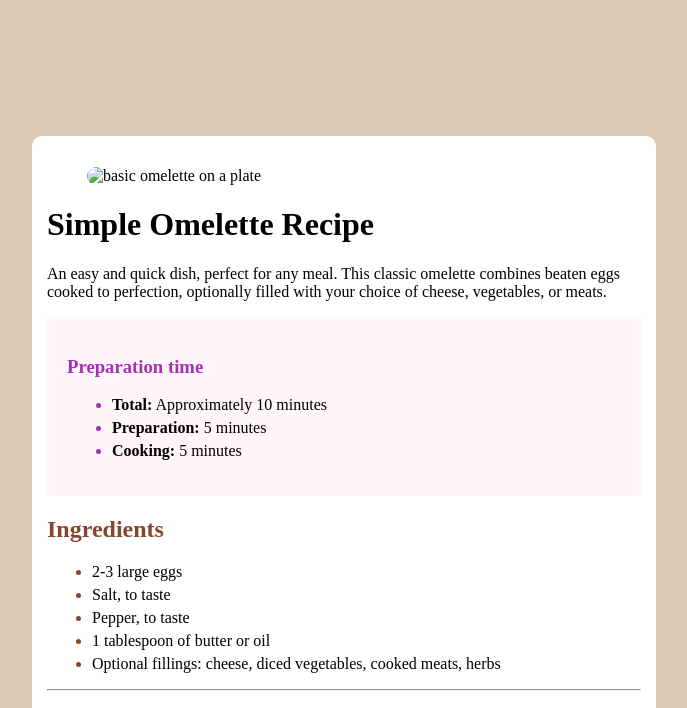
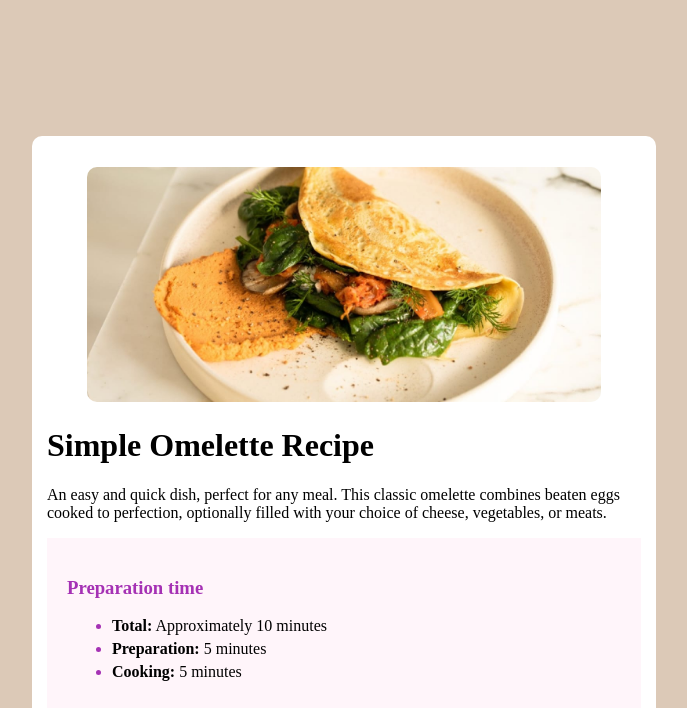
Before and after one commit to Shananaz9248/recipe, a plain HTML site: page index.html in a window 1280 px wide. Shown: the top 708 px of the page, without its empty margins (296-983 px from the left). Drawn offline with Linux system fonts and the light colour scheme.

Commit message:
Update index.html

```diff
--- a/index.html
+++ b/index.html
@@ -4,7 +4,7 @@
   <meta charset="UTF-8">
   <meta name="viewport" content="width=device-width, initial-scale=1.0">
 
-  <link rel="icon" type="image/png" sizes="32x32" href="./assets/images/favicon-32x32.png">
+  <link rel="icon" type="image/png" sizes="32x32" href="favicon-32x32.png">
 
   <title>Frontend Mentor | Recipe page</title>
 
@@ -61,7 +61,7 @@
 <body class="wrapper">
   <main class="main-container">
     <figure>
-      <img src="./assets/images/image-omelette.jpeg" alt="basic omelette on a plate" width="100%" style="border-radius:10px;">
+      <img src="image-omelette.jpeg" alt="basic omelette on a plate" width="100%" style="border-radius:10px;">
     </figure>
 
    <h1>Simple Omelette Recipe</h1>
```
